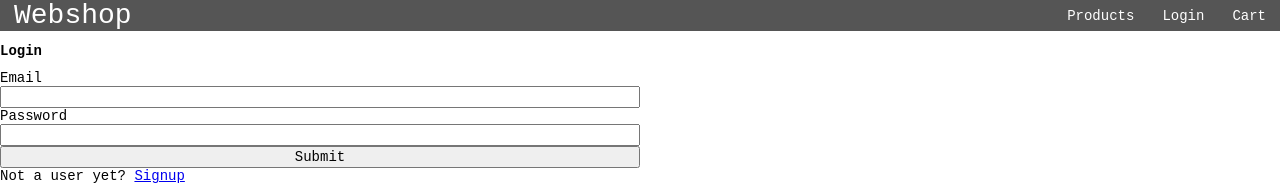
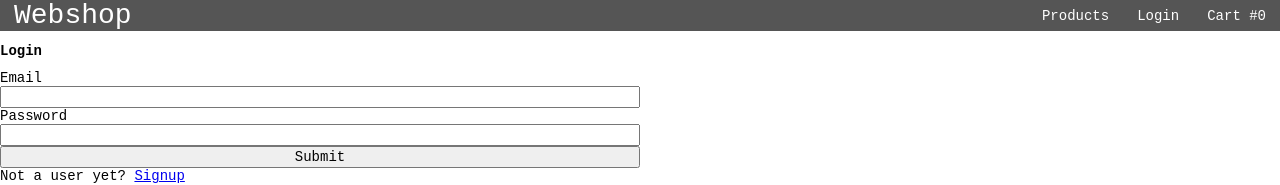
Before and after one commit to Benjamin-Re/webstore-frontend, a React (Create React App) app: page /auth in a window 1280 px wide. Shown: the top 185 px of the page. Built offline with nearby package versions, Linux system fonts and the light colour scheme.

Commit message:
Add show number of items in navbar car

```diff
--- a/src/Context.js
+++ b/src/Context.js
@@ -12,6 +12,11 @@ export function useMyContext() {
 export function ContextProvider({ children }) {
   const initialArray = [];
   const [getCart, setCart] = useState(initialArray);
+  const cartQuantity = getCart.reduce(
+    (accumulator, current) => {
+      return accumulator + current.quantity;
+    }, 0
+  )
 
   const [getLoggedIn, setLoggedIn] = useState(false);
   const [getToken, setToken] = useState();
@@ -68,6 +73,7 @@ export function ContextProvider({ children }) {
         getQuantity: getItemQuantity,
         increase: increaseQuantity,
         decrease: decreaseCartQuantity,
+        cartQuantity,
       }}
     >
       {" "}
--- a/src/components/Nav.js
+++ b/src/components/Nav.js
@@ -2,8 +2,9 @@ import { Link } from "react-router-dom";
 import { useMyContext } from "../Context";
 
 export function Nav() {
-  const { cart, logged, token } = useMyContext();
+  const { cart, logged, token, cartQuantity } = useMyContext();
   const [getLoggedIn, setLoggedIn] = logged;
+
 
   return (
     <nav className="nav">
@@ -18,7 +19,7 @@ export function Nav() {
           <Link to="/auth">{getLoggedIn ? "Dashboard" : "Login"}</Link>
         </li>
         <li>
-          <Link to="/cart">Cart</Link>
+          <Link to="/cart">Cart #{cartQuantity}</Link>
         </li>
       </ul>
     </nav>
```
